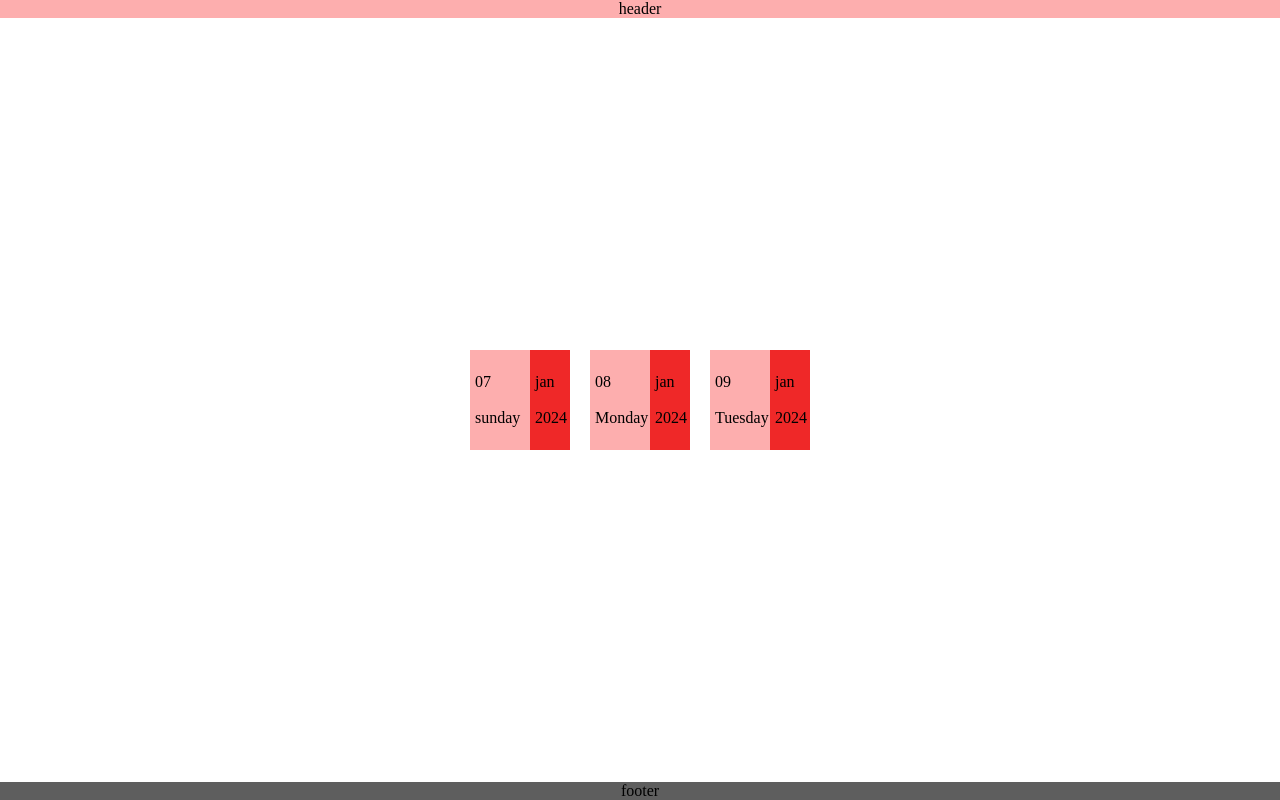
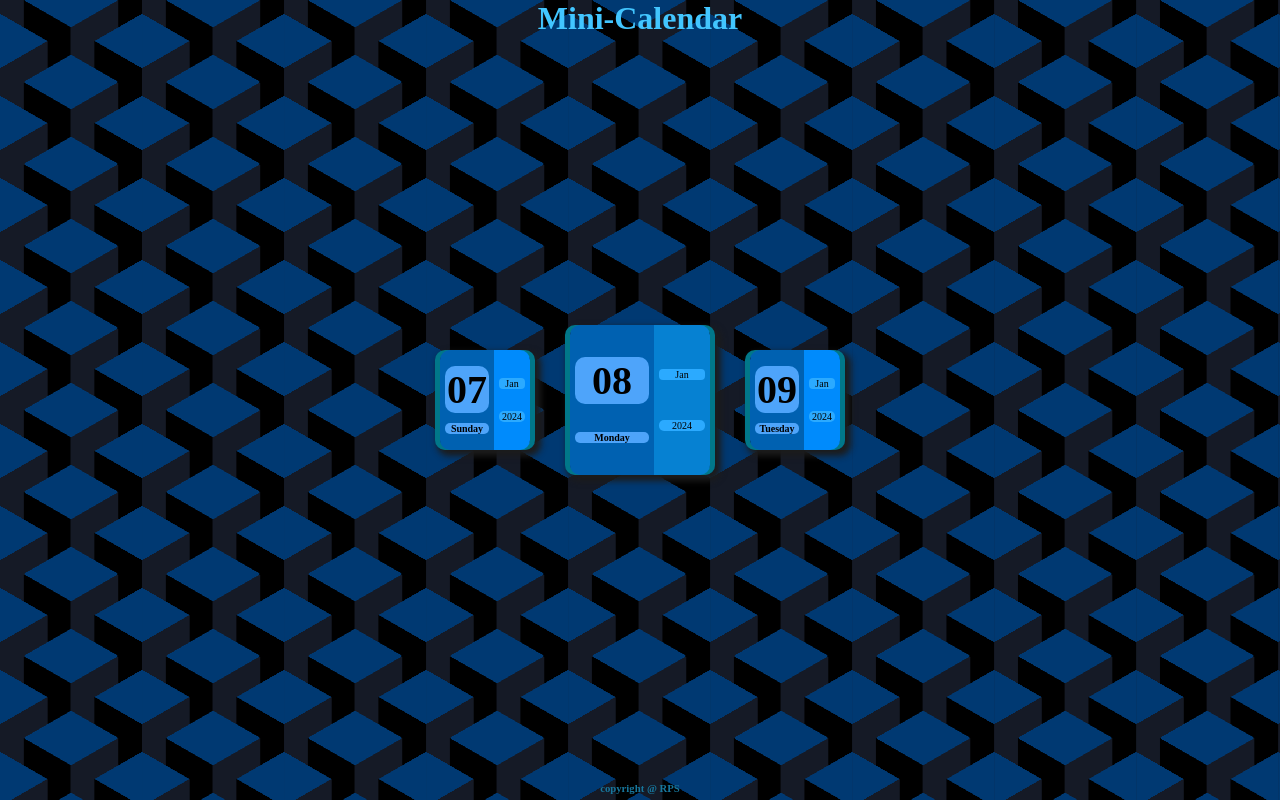
Before and after one commit to rpsrivastava24337/Mini-Calendar, a plain HTML site: page index.html in a window 1280 px wide. Drawn offline with Linux system fonts and the light colour scheme.

Commit message:
add: Add 3 cards for calendar

```diff
--- a/index.html
+++ b/index.html
@@ -12,18 +12,20 @@
     <div class="container">
 
         <header>
-            header
+            <h1>
+                Mini-Calendar
+            </h1>
         </header>
         <div class="cards">
             <div class="card">
 
                 <div class="one">
                     <div class="date">07</div>
-                    <div class="day">sunday</div>
+                    <div class="day">Sunday</div>
                 </div>
                 <div class="two">
 
-                    <div class="month">jan</div>
+                    <div class="month">Jan</div>
                     <div class="year">2024</div>
                 </div>
 
@@ -38,13 +40,11 @@
                 </div>
 
                 <div class="two">
-                    <div class="month">jan</div>
+                    <div class="month">Jan</div>
                     <div class="year">2024</div>
                 </div>
 
             </div>
-
-
 
             <div class="card">
                 <div class="one">
@@ -54,13 +54,15 @@
 
                 <div class="two">
 
-                    <div class="month">jan</div>
+                    <div class="month">Jan</div>
                     <div class="year">2024</div>
                 </div>
             </div>
         </div>
         <footer>
-            footer
+            <h6>
+                copyright @ RPS
+            </h6>
         </footer>
 
     </div>
--- a/style.css
+++ b/style.css
@@ -2,6 +2,7 @@
     margin: 0;
     padding: 0;
     box-sizing: border-box;
+
 
 }
 
@@ -9,68 +10,161 @@
     display: flex;
     width: 100%;
     min-height: 100vh;
-    background: rgb(255, 255, 255);
     align-items: center;
     justify-content: center;
-
     flex-direction: column;
 
 }
 
-.cards{
+html {
+    --s: 82px; /* control the size */
+    --c1: #151a26;
+    --c2: #000000;
+    --c3: #003972;
+
+    --_g: var(--c3) 0 120deg,#ffffff00 0;
+    background:
+      conic-gradient(from -60deg at 50% calc(100%/3),var(--_g)),
+      conic-gradient(from 120deg at 50% calc(200%/3),var(--_g)),
+      conic-gradient(from  60deg at calc(200%/3),var(--c3) 60deg,var(--c2) 0 120deg,#00000000 0),
+      conic-gradient(from 180deg at calc(100%/3),var(--c1) 60deg,var(--_g)),
+      linear-gradient(90deg,var(--c1)   calc(100%/6),var(--c2) 0 50%,
+                            var(--c1) 0 calc(500%/6),var(--c2) 0);
+    background-size: calc(1.732*var(--s)) var(--s);
+  }
+
+
+.cards {
     display: flex;
     flex-direction: row;
-    margin: 20px;
+   justify-content: center;
+   align-items: center;
+   cursor: pointer;
 
 }
-.card{
-    width: 100px;
+
+@media (max-width: 800px) {
+    .cards {
+      flex-direction: column;
+    }
+  }
+
+.card {
+    width:100px;
     height: 100px;
-    margin: 10px;
+    margin: 15px;
     display: flex;
     justify-content: center;
     align-items: center;
-    background-color: #f00f0f;
+    border-radius:10px;
+    border:solid rgb(1, 119, 137) 5px;
+    box-shadow: 4px 4px 6px 2px rgb(28, 28, 28);
 
 }
 
-.one{
-    background-color: #fdaeae;
-    width: 60px;
+#main {
+    width: 150px;
+    height: 150px;
+}
+
+#main .one {
+    background-color: #0061b1;
+    width: 60%;
+    height: 150px;
+    display: flex;
+    flex-direction: column;
+    justify-content: space-evenly;
+    padding: 5px;
+    text-align: center;
+    border-radius: 10px 0 0 10px;
+}
+
+.one {
+    background-color: #0061b1;
+    width: 60%;
+    height: 100px;
+    display: flex;
+    flex-direction: column;
+    justify-content: space-evenly;
+    padding: 5px;
+    text-align: center;
+    border-radius: 10px 0 0 10px;
+}
+
+
+#main .two {
+    background-color: #0681d2;
+    width: 40%;
+    height: 150px;
+    margin: 0%;
+    display: flex;
+    flex-direction: column;
+    justify-content: space-evenly;
+    padding: 5px;
+    text-align: center;
+    border-radius: 0px 10px 10px 0px;
+}
+
+.two {
+    background-color: #008bfc;
+    width: 40%;
     height: 100px;
     margin: 0%;
     display: flex;
     flex-direction: column;
-    justify-content:space-evenly;
+    justify-content: space-evenly;
     padding: 5px;
+    text-align: center;
+    border-radius: 0px 10px 10px 0px;
+    font-size:10px;
 
 }
 
+.day {
+    background-color: #4ea4fa;
+    font-size: 10px;
+    border-radius: 5px;
+    font-weight: bolder;
+}
 
+.date {
 
-.two{
-    background-color: #ef2828;
-    width: 40px;
-    height: 100px;
-    margin: 0%;
-    display: flex;
-    flex-direction: column;
-    justify-content:space-evenly;
-    padding: 5px;
+    background-color: #4ea4fa;
+    font-size: 40px;
+    border-radius: 10px;
+    font-weight: bold;
 
 }
 
-header{
+.year {
+    background-color: #2baaff;
+    border-radius: 5px;
+    color: rgb(0, 0, 0);
+
+}
+
+.month {
+    background-color: #2baaff;
+    border-radius: 4px;
+}
+
+header {
     position: absolute;
     top: 0%;
-    background-color: #fdaeae;
     width: 100%;
-    text-align:center;
+    color:rgb(66, 198, 255);
+    text-align: center;
+    font-family: 'Times New Roman', Times, serif;
 }
-footer{
-position: absolute;
-bottom: 0%;
-background-color: #5e5e5e;
-width: 100%;
-text-align:center;
+
+footer {
+    color:rgb(23, 119, 157);
+    position: absolute;
+    bottom: 0%;
+    background-color: #5e5e5e00;
+    min-width: 100%;
+    height:20px;
+    text-align: center;
+    padding:2px ;
+
 }
```
